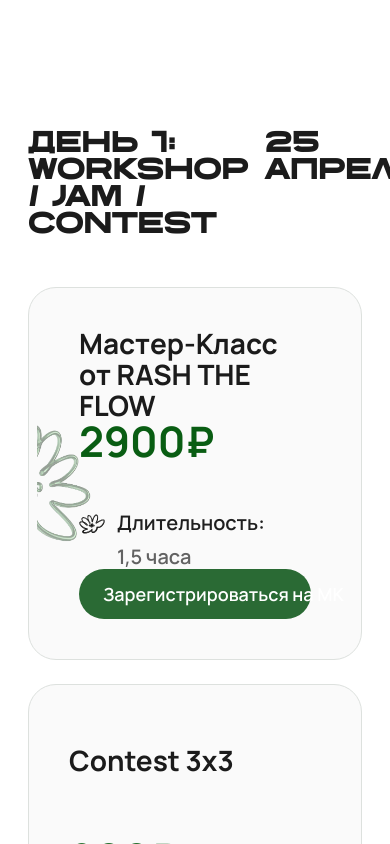
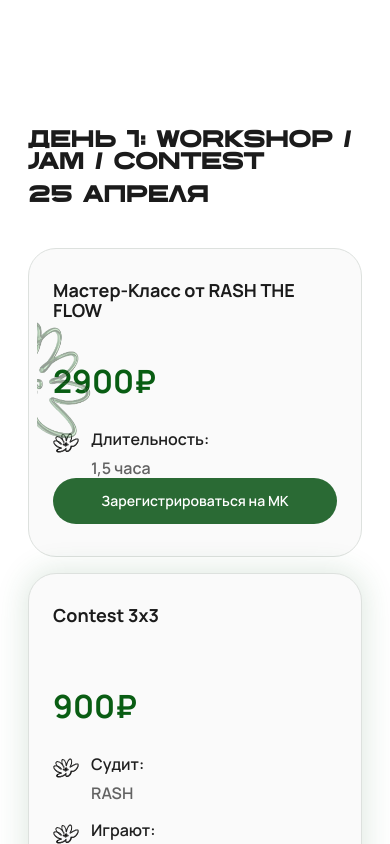
Before and after one commit to FibEli3/ALL-IN-BATTLE, a Next.js app: page / in a window 390 px wide. Shown: the part 7780-8624 px from the top of the page. Built offline with nearby package versions, Linux system fonts and the light colour scheme.

Commit message:
style: rework mobile day sections with stacked header and overlapping cards

```diff
--- a/src/app/page.tsx
+++ b/src/app/page.tsx
@@ -442,18 +442,20 @@ export default function Home() {
 
       <section id="day-one" className="mx-auto w-full max-w-[1440px] px-5 py-10 md:px-8 md:py-16">
         <div className="relative px-2 py-6 md:px-0">
-          <header className="mb-12 flex items-start justify-between gap-4 text-[30px] font-display font-black uppercase leading-[0.9] tracking-tight text-[#1b1b1b]">
+          <header className="mb-10 flex flex-col items-start gap-3 text-[24px] font-display font-black uppercase leading-[0.9] tracking-tight text-[#1b1b1b] md:mb-12 md:flex-row md:items-start md:justify-between md:gap-4 md:text-[30px]">
             <h2>День 1: Workshop / Jam / Contest</h2>
             <p>25 апреля</p>
           </header>
-          <div className="relative mt-12 flex flex-col gap-6 md:mt-12 md:flex-row md:items-start md:justify-center">
+          <div className="relative mt-8 flex flex-col gap-4 md:mt-12 md:flex-row md:items-start md:justify-center md:gap-6">
             {dayOneCards.map((card) => (
               <article
                 key={card.title}
                 className={`relative flex flex-col overflow-hidden rounded-[28px] border border-[#dde1de] ${
                   card.variant === "center"
-                    ? "z-20 w-full bg-[#fafafa] px-[40px] py-[60px] md:w-[464px] md:min-h-[760px] md:shadow-[0_0_30px_3px_rgba(41,108,51,0.15)]"
-                    : "z-10 w-full bg-[#fafafa] px-[50px] py-[40px] md:mt-[20px] md:w-[444px] md:min-h-[720px]"
+                    ? "order-2 z-20 w-full bg-[#fafafa] px-6 py-8 shadow-[0_0_30px_3px_rgba(41,108,51,0.15)] md:w-[464px] md:min-h-[760px] md:px-[40px] md:py-[60px]"
+                    : card.title === "JAM"
+                      ? "order-3 z-10 mt-[-56px] w-[calc(100%-20px)] self-end bg-[#fafafa] px-6 pb-8 pt-[84px] md:mt-[20px] md:w-[444px] md:min-h-[720px] md:px-[50px] md:py-[40px]"
+                      : "order-1 z-10 w-full bg-[#fafafa] px-6 py-8 md:mt-[20px] md:w-[444px] md:min-h-[720px] md:px-[50px] md:py-[40px]"
                 } ${
                   card.variant === "center"
                     ? "md:mx-[-24px]"
@@ -462,11 +464,13 @@ export default function Home() {
                       : "md:ml-[-24px]"
                 }`}
               >
-                <h3 className="h-[68px] text-[28px] leading-[1.1]">
+                <h3 className="h-[68px] text-[18px] leading-[1.1] md:text-[28px]">
                   <span className="font-body font-bold">{card.title}</span>
                 </h3>
-                <p className="mt-6 text-[42px] font-bold leading-none text-[#095d13]">{card.price}</p>
-                <div className="mt-12 space-y-4 text-[20px] font-semibold leading-[1.2] text-[#1f1f1f]">
+                <p className="mt-4 text-[32px] font-bold leading-none text-[#095d13] md:mt-6 md:text-[42px]">
+                  {card.price}
+                </p>
+                <div className="mt-8 space-y-4 text-[16px] font-semibold leading-[1.2] text-[#1f1f1f] md:mt-12 md:text-[20px]">
                   {card.items.map((item, itemIndex) => (
                     <div key={`${item.title}-${itemIndex}`} className="flex gap-3">
                       <FlowerMark warning={item.bullet === "red"} />
@@ -504,7 +508,7 @@ export default function Home() {
                 <ProgramRegistrationButton
                   presetId={card.registrationPresetId}
                   clearSelection
-                  className="mt-auto block w-full rounded-full bg-[#2a6a34] px-6 py-4 text-center text-[18px] font-semibold leading-none text-white transition hover:bg-[#21562a] whitespace-nowrap"
+                  className="mt-auto block w-full rounded-full bg-[#2a6a34] px-6 py-4 text-center text-[14px] font-semibold leading-none text-white transition hover:bg-[#21562a] whitespace-nowrap md:text-[18px]"
                 >
                   {card.button}
                 </ProgramRegistrationButton>
@@ -523,28 +527,30 @@ export default function Home() {
 
       <section id="day-two" className="mx-auto w-full max-w-[1440px] px-5 py-10 md:px-8 md:py-16">
         <div className="relative px-2 py-6 md:px-0">
-          <header className="mb-12 flex items-start justify-between gap-4 text-[30px] font-display font-black uppercase leading-[0.9] tracking-tight text-[#1b1b1b]">
+          <header className="mb-10 flex flex-col items-start gap-3 text-[24px] font-display font-black uppercase leading-[0.9] tracking-tight text-[#1b1b1b] md:mb-12 md:flex-row md:items-start md:justify-between md:gap-4 md:text-[30px]">
             <h2>День 2: ALL IN BATTLE</h2>
             <p>26 апреля</p>
           </header>
-          <div className="relative mt-12 flex flex-col gap-6 md:flex-row md:items-start md:justify-center">
+          <div className="relative mt-8 flex flex-col gap-4 md:mt-12 md:flex-row md:items-start md:justify-center md:gap-6">
             {dayTwoColumns.map((column) => (
               <article
                 key={column.title}
                 className={`relative flex flex-col overflow-hidden rounded-[28px] border border-[#dde1de] ${
-                  column.variant === "center"
-                    ? "z-20 w-full bg-[#fafafa] px-[40px] py-[60px] md:w-[464px] md:min-h-[760px] md:shadow-[0_0_30px_3px_rgba(41,108,51,0.15)]"
-                    : "z-10 w-full bg-[#fafafa] px-[50px] py-[40px] md:mt-[20px] md:w-[444px] md:min-h-[720px]"
+                  column.title === "Стоимость"
+                    ? "order-1 z-10 w-full bg-[#fafafa] px-6 py-8 md:mt-[20px] md:w-[444px] md:min-h-[720px] md:px-[50px] md:py-[40px]"
+                    : column.title === "Номинации"
+                      ? "order-2 z-20 w-full bg-[#fafafa] px-6 py-8 shadow-[0_0_30px_3px_rgba(41,108,51,0.15)] md:w-[464px] md:min-h-[760px] md:px-[40px] md:py-[60px]"
+                      : "order-3 z-10 mt-[-56px] w-[calc(100%-20px)] self-end bg-[#fafafa] px-6 pb-8 pt-[84px] md:mt-[20px] md:w-[444px] md:min-h-[720px] md:px-[50px] md:py-[40px]"
                 } ${
-                  column.variant === "center"
+                  column.title === "Номинации"
                     ? "md:mx-[-24px]"
-                    : column.title === "Номинации"
+                    : column.title === "Стоимость"
                       ? "md:mr-[-24px]"
                       : "md:ml-[-24px]"
                 }`}
               >
-                <h3 className="font-body text-[28px] font-bold leading-[1.1]">{column.title}</h3>
-                <div className="mt-12 space-y-4 text-[20px] font-semibold leading-[1.2] text-[#1f1f1f]">
+                <h3 className="font-body text-[18px] font-bold leading-[1.1] md:text-[28px]">{column.title}</h3>
+                <div className="mt-8 space-y-4 text-[16px] font-semibold leading-[1.2] text-[#1f1f1f] md:mt-12 md:text-[20px]">
                   {column.items.map((item, itemIndex) => (
                     <div key={`${item.title}-${itemIndex}`} className="flex gap-3">
                       <FlowerMark warning={item.bullet === "red"} />
@@ -573,7 +579,7 @@ export default function Home() {
                 {column.button ? (
                   <ProgramRegistrationButton
                     clearSelection
-                    className="mt-auto block w-full rounded-full bg-[#2a6a34] px-6 py-4 text-center text-[18px] font-semibold leading-none text-white transition hover:bg-[#21562a] whitespace-nowrap"
+                    className="mt-auto block w-full rounded-full bg-[#2a6a34] px-6 py-4 text-center text-[14px] font-semibold leading-none text-white transition hover:bg-[#21562a] whitespace-nowrap md:text-[18px]"
                   >
                     {column.button}
                   </ProgramRegistrationButton>
```
